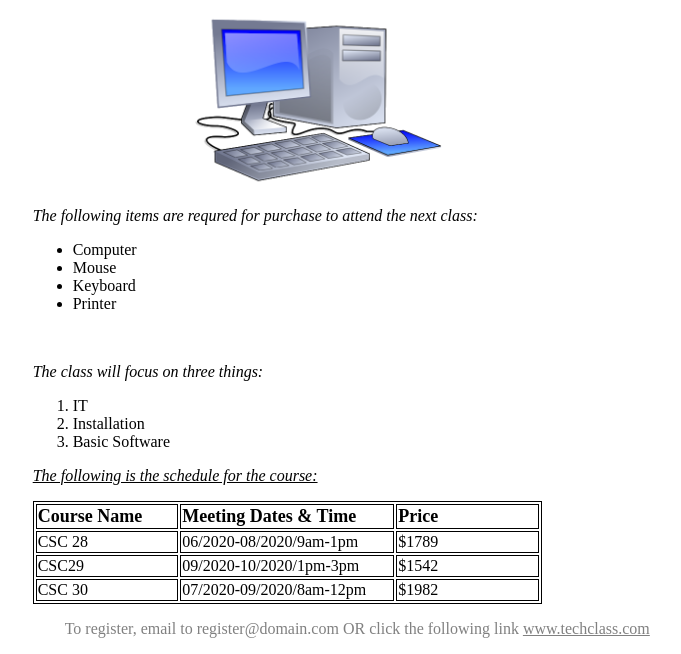
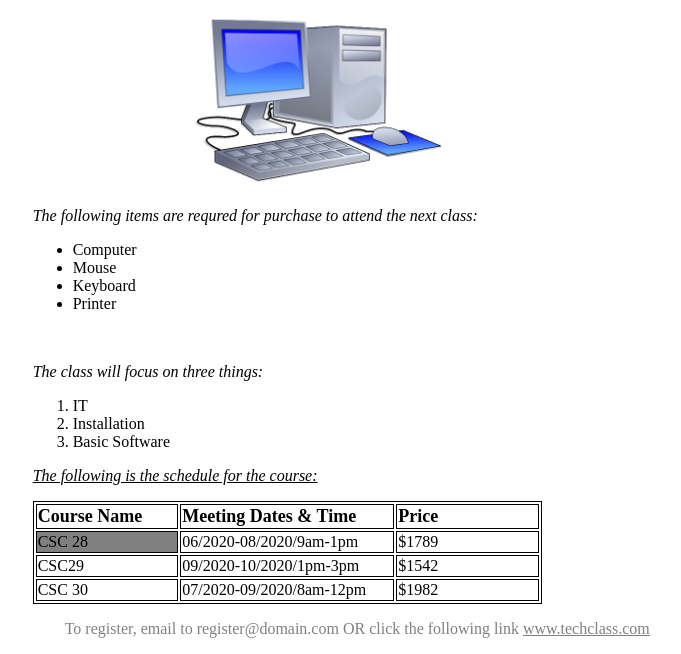
Before and after one commit to Maker-Mark/CISC_4800_EXAM_1, a plain HTML site: page index.html in a window 1280 px wide. In both pictures the pointer is over the element "CSC 28". Shown: the part 184-838 px from the top of the page, without its empty margins (321-1002 px from the left). Drawn offline with Linux system fonts and the light colour scheme.

Commit message:
added td:hover

```diff
--- a/index.css
+++ b/index.css
@@ -50,6 +50,9 @@ td{
     border-width: .5px;
     font-size: 16px;
 }
+td:hover {
+    background-color: gray;
+}
 
 a {
     color: gray;
```
